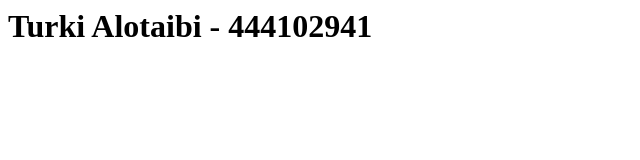
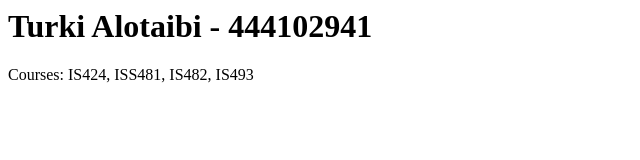
Before and after one commit to TurkiAlotaibi01/IS424, a plain HTML site: page index.html in a window 1280 px wide. Shown: the whole page, without its empty margins (0-640 px from the left). Drawn offline with Linux system fonts and the light colour scheme.

Commit message:
Add courses

```diff
--- a/index.html
+++ b/index.html
@@ -1 +1,2 @@
 <h1>Turki Alotaibi - 444102941</h1>
+<p>Courses: IS424, ISS481, IS482, IS493</p>
```
